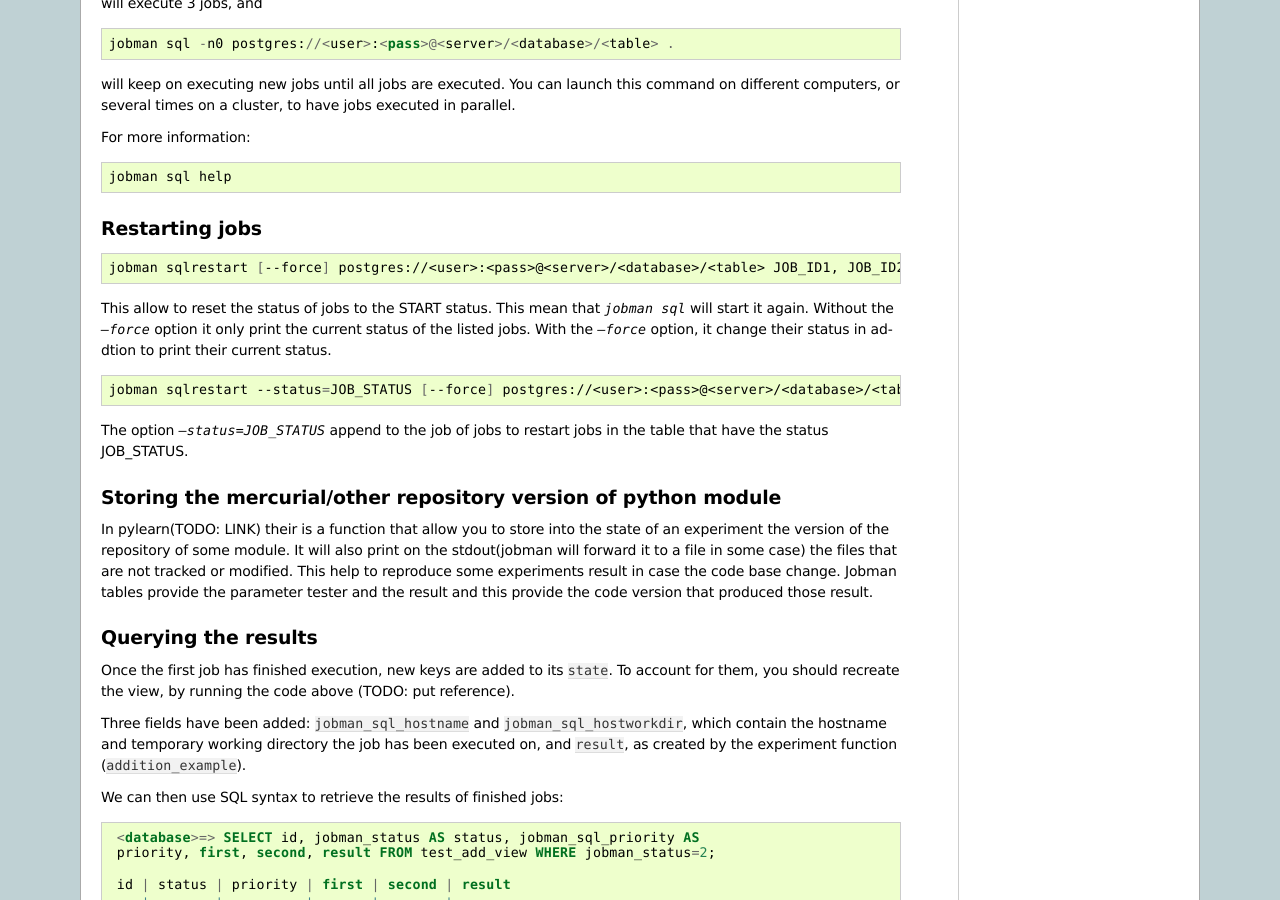
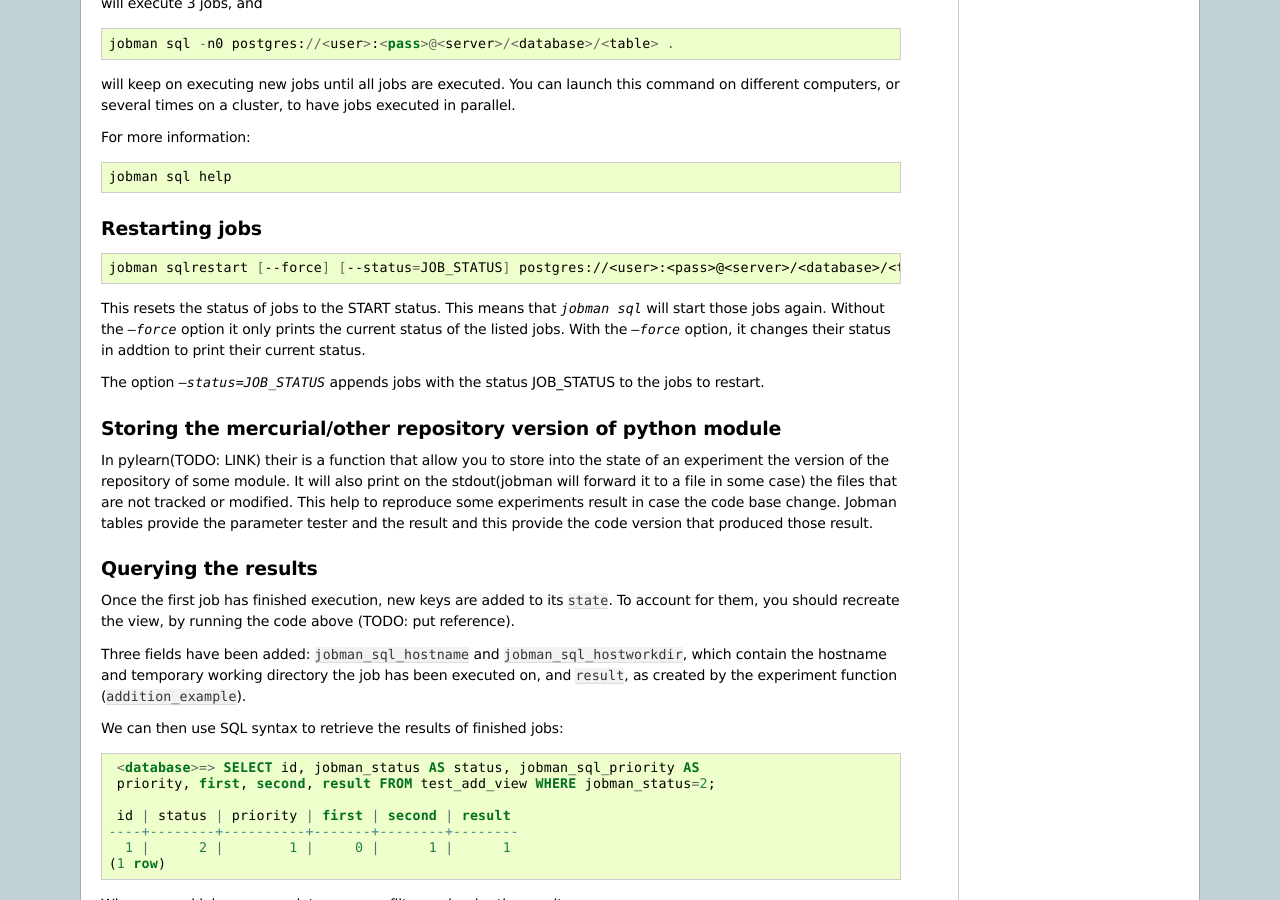
Before and after one commit to crmne/jobman, a Sphinx documentation site: the page built from doc/addition_exp_sql.txt, in a window 1280 px wide and 900 px high, scrolled down 4104 px. Built offline with Sphinx 7.4.7, drawn with Linux system fonts in a browser that asks for light colours; formulas are drawn with MathJax 3.

Commit message:
corrected the new documentation.

```diff
--- a/doc/addition_exp_sql.txt
+++ b/doc/addition_exp_sql.txt
@@ -301,20 +301,14 @@ Restarting jobs
 
 .. code-block:: bash
 
-   jobman sqlrestart [--force] postgres://<user>:<pass>@<server>/<database>/<table> JOB_ID1, JOB_ID2, ...
+   jobman sqlrestart [--force] [--status=JOB_STATUS] postgres://<user>:<pass>@<server>/<database>/<table> JOB_ID1, JOB_ID2, ...
 
-This allow to reset the status of jobs to the START status. This mean that
-`jobman sql` will start it again. Without the `--force` option it only print the
-current status of the listed jobs. With the `--force` option, it change their status
+This resets the status of jobs to the START status. This means that
+`jobman sql` will start those jobs again. Without the `--force` option it only prints the
+current status of the listed jobs. With the `--force` option, it changes their status
 in addtion to print their current status.
 
-.. code-block:: bash
-
-   jobman sqlrestart --status=JOB_STATUS [--force] postgres://<user>:<pass>@<server>/<database>/<table> JOB_ID1, JOB_ID2, ...
-
-The option `--status=JOB_STATUS` append to the job of jobs to restart jobs in the
-table that have the status JOB_STATUS.
-
+The option `--status=JOB_STATUS` appends jobs with the status JOB_STATUS to the jobs to restart.
 
 Storing the mercurial/other repository version of python module
 ---------------------------------------------------------------
```
Also changed, not shown: doc/mlp_jobman.txt (+5 -5 lines).
